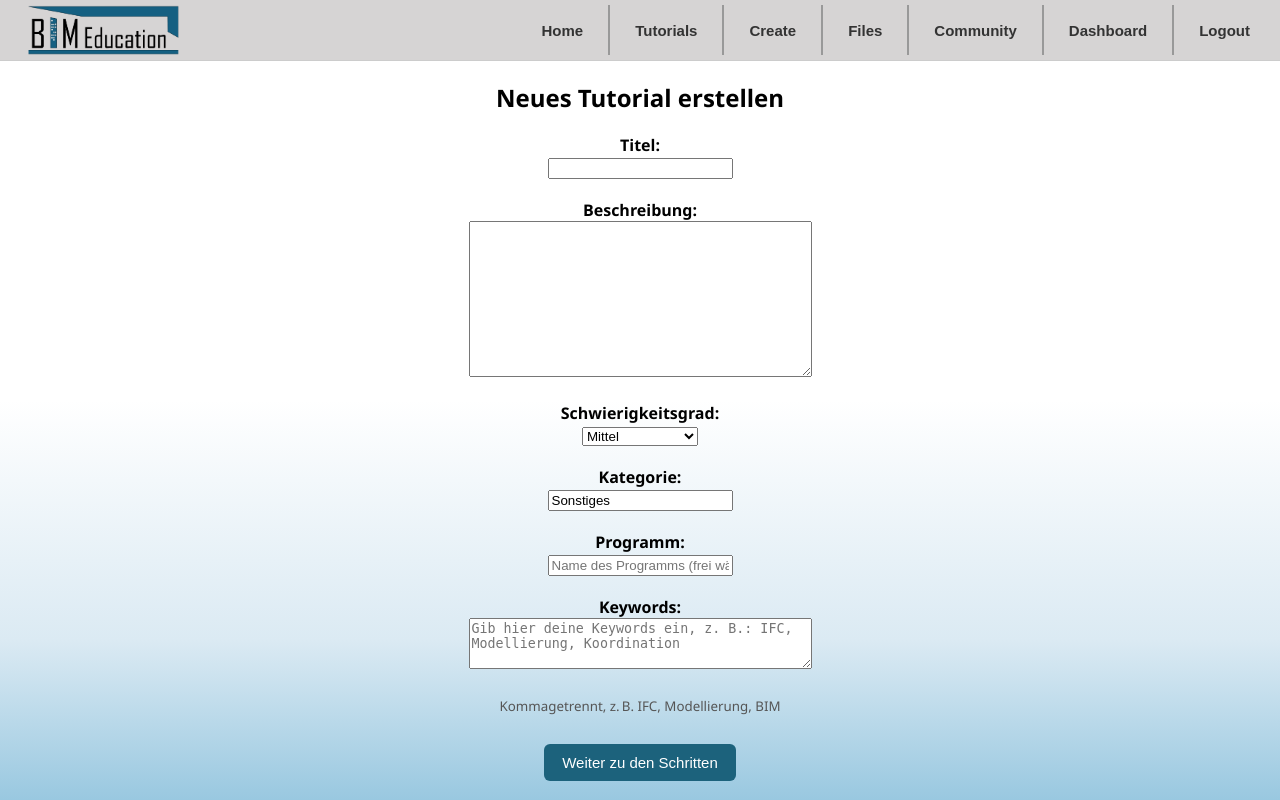
After one commit to danzerderdon/P3-Open-Bim-Platform, a Django app: page /create/new/ in a window 1280 px wide. The commit adds this page. Run offline with Django 5.2, Linux system fonts and the light colour scheme; a user stored in the database is signed in.

Commit message:
Initiual tutorial setup

```diff
--- a/tutorials/admin.py
+++ b/tutorials/admin.py
@@ -1,7 +1,6 @@
 from django.contrib import admin
 from .models import *
 
-admin.site.register(Program)
 admin.site.register(Tutorial)
 admin.site.register(TutorialSection)
 admin.site.register(Question)
--- a/tutorials/forms.py
+++ b/tutorials/forms.py
@@ -1,7 +1,8 @@
 from django import forms
 from django.contrib.auth.models import User
 from django.contrib.auth.models import Group
-
+from .models import Tutorial
+from django.forms import Textarea, TextInput
 
 class UserRegisterForm(forms.ModelForm):
     password = forms.CharField(widget=forms.PasswordInput)
@@ -22,3 +23,16 @@ class RoleChangeForm(forms.Form):
         label="Neue Rolle auswählen",
         widget=forms.Select(attrs={'class': 'form-control'})
     )
+class TutorialForm(forms.ModelForm):
+    class Meta:
+        model = Tutorial
+        fields = ['title', 'description', 'difficulty', 'category', 'program', 'keywords']
+        widgets = {
+            'keywords': Textarea(attrs={
+                'rows': 3,
+                'placeholder': 'Gib hier deine Keywords ein, z. B.: IFC, Modellierung, Koordination'
+            }),
+            'program': TextInput(attrs={
+                'placeholder': 'Name des Programms (frei wählbar)'
+            })
+        }
--- a/tutorials/models.py
+++ b/tutorials/models.py
@@ -1,19 +1,28 @@
 from django.db import models
 from django.contrib.auth.models import User
-
-
-class Program(models.Model):
-    name = models.CharField(max_length=100)
-
-    def __str__(self):
-        return self.name
 
 
 class Tutorial(models.Model):
     title = models.CharField(max_length=200)
     description = models.TextField()
     keywords = models.CharField(max_length=200, help_text="Kommagetrennt, z. B. IFC, Modellierung, BIM")
-    program = models.ForeignKey(Program, on_delete=models.CASCADE)
+
+    # Statt ForeignKey zu Program → freies Texteingabefeld:
+    program = models.CharField(max_length=100, help_text="Z. B. Revit, ArchiCAD, Solibri")
+
+    category = models.CharField(max_length=100, default="Sonstiges")
+
+    difficulty = models.CharField(
+        max_length=20,
+        choices=[
+            ('leicht', 'Leicht'),
+            ('mittel', 'Mittel'),
+            ('schwer', 'Schwer'),
+            ('expert', 'Expertenmodus')
+        ],
+        default='mittel'
+    )
+
     created_by = models.ForeignKey(User, on_delete=models.CASCADE)
     created_at = models.DateTimeField(auto_now_add=True)
 
--- a/tutorials/static/css/style3.css
+++ b/tutorials/static/css/style3.css
@@ -128,3 +128,13 @@ form button:hover {
   height: auto;
   z-index: 100; /* falls nötig, damit es über anderem Inhalt liegt */
 }
+
+.card-container {
+    background-color: #fff;          /* Weißer Hintergrund */
+    border: 1px solid #ddd;         /* Dezenter Rahmen */
+    border-radius: 6px;             /* Leicht abgerundete Ecken */
+    box-shadow: 0 15px 20px rgba(0,0,0,0.1); /* Sanfter Schatten */
+    padding: 20px;                  /* Innenabstand */
+    margin: 20px auto;              /* Abstand nach außen (oben/unten) und zentrieren */
+    max-width: 600px;               /* Optionale maximale Breite */
+}
--- a/tutorials/templates/registration/login.html
+++ b/tutorials/templates/registration/login.html
@@ -9,4 +9,5 @@
     {{ form.as_p }}
     <button type="submit">Einloggen</button>
   </form>
+
 {% endblock %}
--- /dev/null
+++ b/tutorials/templates/tutorials/create_tutorial.html
@@ -0,0 +1,48 @@
+{% extends 'base.html' %}
+{% block title %}Tutorial erstellen{% endblock %}
+
+{% block content %}
+<h2 style="text-align: center;">Neues Tutorial erstellen</h2>
+
+<form method="post" style="max-width: 600px; margin: auto;">
+    {% csrf_token %}
+
+    <div style="margin-bottom: 20px;">
+        <label for="{{ form.title.id_for_label }}"><strong>Titel:</strong></label><br>
+        {{ form.title }}
+    </div>
+
+    <div style="margin-bottom: 20px;">
+        <label for="{{ form.description.id_for_label }}"><strong>Beschreibung:</strong></label><br>
+        {{ form.description }}
+    </div>
+
+    <div style="margin-bottom: 20px;">
+        <label for="{{ form.difficulty.id_for_label }}"><strong>Schwierigkeitsgrad:</strong></label><br>
+        {{ form.difficulty }}
+    </div>
+
+    <div style="margin-bottom: 20px;">
+        <label for="{{ form.category.id_for_label }}"><strong>Kategorie:</strong></label><br>
+        {{ form.category }}
+    </div>
+
+    <div style="margin-bottom: 20px;">
+        <label for="{{ form.program.id_for_label }}"><strong>Programm:</strong></label><br>
+        {{ form.program }}
+    </div>
+
+    <div style="margin-bottom: 20px;">
+        <label for="{{ form.keywords.id_for_label }}"><strong>Keywords:</strong></label><br>
+        {{ form.keywords }}
+    </div>
+    <div style="margin-bottom: 20px;">
+
+        <small style="color: #555;">Kommagetrennt, z. B. IFC, Modellierung, BIM</small>
+    </div>
+
+    <div style="text-align: center;">
+        <button type="submit" class="button">Weiter zu den Schritten</button>
+    </div>
+</form>
+{% endblock %}
--- a/tutorials/templates/tutorials/home.html
+++ b/tutorials/templates/tutorials/home.html
@@ -4,8 +4,10 @@
 {% block title %}Account{% endblock %}
 
 {% block content %}
+
+
     <h2>Willkommen auf der Open BIM-Education Plattform 🏢</h2>
-
+<div class="card-container">
     {% if user.is_authenticated %}
         <p>Sie sind eingeloggt als - {{ request.user.username }}</p>
 
@@ -41,7 +43,7 @@
         <img class="fixed-footer-image" src="{% static 'images/Max_good_Job.png' %}" alt="Max Good Job">
 
     </div>
-
+</div>
     {% else %}
         <p>Willkommen, bitte logge dich ein oder registriere dich:</p>
 
--- a/tutorials/urls.py
+++ b/tutorials/urls.py
@@ -1,6 +1,7 @@
 from django.urls import path
 from . import views
 from django.contrib.auth import views as auth_views
+from .views import tutorial_create_landing,create_tutorial
 
 urlpatterns = [
     path('', views.home, name='home'),
@@ -11,8 +12,10 @@ urlpatterns = [
     path('accounts/login/', auth_views.LoginView.as_view(template_name='registration/login.html'), name='login'),
     path('change-role/', views.change_role_view, name='change_role'),
     path('tutorials/', views.home, name='tutorials'),  # Dummy-URL für Tutorials
-    path('create/', views.home, name='create'),     # Dummy-URL für create
+    path('create/', views.tutorial_create_landing, name='create'),
     path('files/', views.home, name='files'),     # Dummy-URL für files
     path('community/', views.home, name='community'),     # Dummy-URL für community
     path('dashboard/', views.home, name='dashboard'),     # Dummy-URL für dashboard
+    path('create/new/', create_tutorial, name='tutorial_creator'),
+    path('tutorial/<int:tutorial_id>/edit-steps/', views.edit_tutorial_sections, name='edit_tutorial_sections'),
 ]
--- a/tutorials/views.py
+++ b/tutorials/views.py
@@ -8,6 +8,13 @@ from django.contrib import messages
 from django.contrib.auth.models import Group
 from .forms import UserRegisterForm
 from .forms import RoleChangeForm
+from django.shortcuts import render, redirect
+from django.contrib.auth.decorators import login_required
+from .forms import TutorialForm
+from .models import Tutorial, TutorialSection
+from django.forms import modelformset_factory
+
+
 # Registrierung
 def register(request):
     if request.method == 'POST':
@@ -76,3 +83,60 @@ def change_role_view(request):
         form = RoleChangeForm()
 
     return render(request, 'registration/change_role.html', {'form': form})
+
+from django.http import HttpResponse
+
+@login_required
+def create_tutorial(request):
+    if request.method == 'POST':
+        form = TutorialForm(request.POST)
+        if form.is_valid():
+            print("✅ Formular ist valide.")
+
+            tutorial = form.save(commit=False)
+            tutorial.created_by = request.user
+            tutorial.save()
+
+            # 👉 Debug-Ausgaben:
+            print(f"🎯 Tutorial wurde gespeichert mit ID: {tutorial.id}")
+            print(f"👤 Ersteller: {tutorial.created_by} | Aktueller User: {request.user}")
+
+            return redirect('edit_tutorial_sections', tutorial_id=tutorial.id)
+        else:
+            print("❌ Formular ist NICHT valide:")
+            print(form.errors.as_text())
+    else:
+        form = TutorialForm()
+
+    return render(request, 'tutorials/create_tutorial.html', {'form': form})
+
+@login_required
+def tutorial_create_landing(request):
+    return render(request, 'tutorials/create_landing.html')
+
+@login_required
+def edit_tutorial_sections(request, tutorial_id):
+    tutorial = Tutorial.objects.get(id=tutorial_id, created_by=request.user)
+
+    SectionFormSet = modelformset_factory(
+        TutorialSection,
+        fields=('title', 'content', 'image', 'order'),
+        extra=1,
+        can_delete=True
+    )
+
+    if request.method == 'POST':
+        formset = SectionFormSet(request.POST, request.FILES, queryset=TutorialSection.objects.filter(tutorial=tutorial))
+        if formset.is_valid():
+            sections = formset.save(commit=False)
+            for section in sections:
+                section.tutorial = tutorial
+                section.save()
+            # Gelöschte Schritte entfernen
+            for obj in formset.deleted_objects:
+                obj.delete()
+            return redirect('dashboard')  # Oder zu einer nächsten Seite
+    else:
+        formset = SectionFormSet(queryset=TutorialSection.objects.filter(tutorial=tutorial))
+
+    return render(request, 'tutorials/edit_sections.html', {'formset': formset, 'tutorial': tutorial})
```
Also changed, not shown: tutorials/templates/tutorials/create_landing.html (added, +13 -0 lines), tutorials/templates/tutorials/edit_sections.html (added, +40 -0 lines), db.sqlite3.
